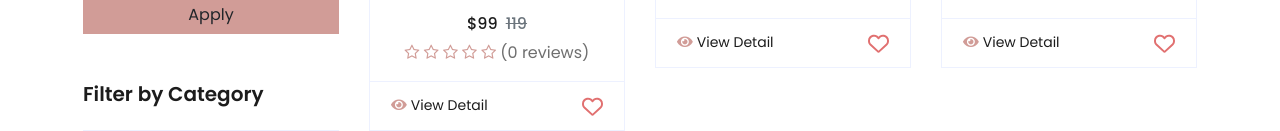
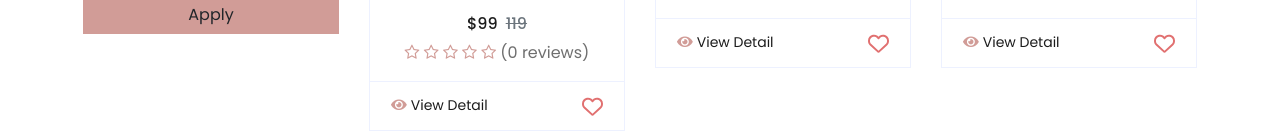
Before and after one commit to Mmy2000/e_commerce, a Django app: page /product/orderd_by_price/ in a window 1280 px wide. Shown: the part 1386-1517 px from the top of the page. Run offline with Django 4.2, Linux system fonts and the light colour scheme; data comes from the database, SQL or seed files in the repository; data that the repository does not hold is empty; parts of the project's set-up code (start-up, migrations or seed data) failed here and were passed over; some libraries are stand-ins or nearby versions.

Commit message:
updating

```diff
--- a/product/templates/product/product_list.html
+++ b/product/templates/product/product_list.html
@@ -54,16 +54,7 @@
                     <button class="btn btn-block btn-primary">Apply</button>
                 </form>
             </div>
-            <div class="border-bottom mb-4 pb-4">
-                    <h5 class="font-weight-semi-bold mb-4">Filter by Category</h5>
-                    <form >
-                        <div class="form-control">
-                        {% csrf_token %}
-                        {% bootstrap_form filter.form %}
-                        {% bootstrap_button button_type="submit" content="filter" %}
-                        </div>
-                    </form>
-                </div>
+
 
         </div>
         <!-- Shop Sidebar End -->
@@ -90,11 +81,16 @@
                                 Sort by
                             </button>
                             <div class="dropdown-menu dropdown-menu-right" aria-labelledby="triggerId">
-                                <a class="dropdown-item" href="{% url 'product:product_list_orderd_by_created'%}">Latest</a>
-                                <a class="dropdown-item" href="{% url 'product:product_list_orderd_by_papularty'%}">Popularity</a>
-                                <a class="dropdown-item" href="{% url 'product:product_list_orderd_by_rating'%}">Best Rating</a>
-                                <a class="dropdown-item" href="{% url 'product:product_list_orderd_by_price'%}">Price, low to high</a>
-                                <a class="dropdown-item" href="{% url 'product:product_list_orderd_by_price2'%}">Price, high to low</a>
+                                <a class="dropdown-item"
+                                    href="{% url 'product:product_list_orderd_by_created'%}">Latest</a>
+                                <a class="dropdown-item"
+                                    href="{% url 'product:product_list_orderd_by_papularty'%}">Popularity</a>
+                                <a class="dropdown-item" href="{% url 'product:product_list_orderd_by_rating'%}">Best
+                                    Rating</a>
+                                <a class="dropdown-item" href="{% url 'product:product_list_orderd_by_price'%}">Price,
+                                    low to high</a>
+                                <a class="dropdown-item" href="{% url 'product:product_list_orderd_by_price2'%}">Price,
+                                    high to low</a>
                             </div>
                         </div>
                     </div>
```
